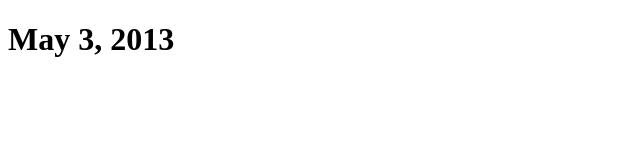
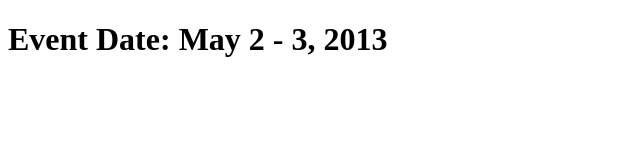
Before and after one commit to mmicu-llu/mmicu, a plain HTML site: page index.html in a window 1280 px wide. Shown: the whole page, without its empty margins (0-640 px from the left). Drawn offline with Linux system fonts and the light colour scheme.

Commit message:
Add event date in header

```diff
--- a/index.html
+++ b/index.html
@@ -4,6 +4,6 @@
     <title>GitHub Foundations Class</title>
   </head>
 <body>
-<h1>May 3, 2013</h1>
+<h1>Event Date: May 2 - 3, 2013</h1>
 </body>
 </html>
```
